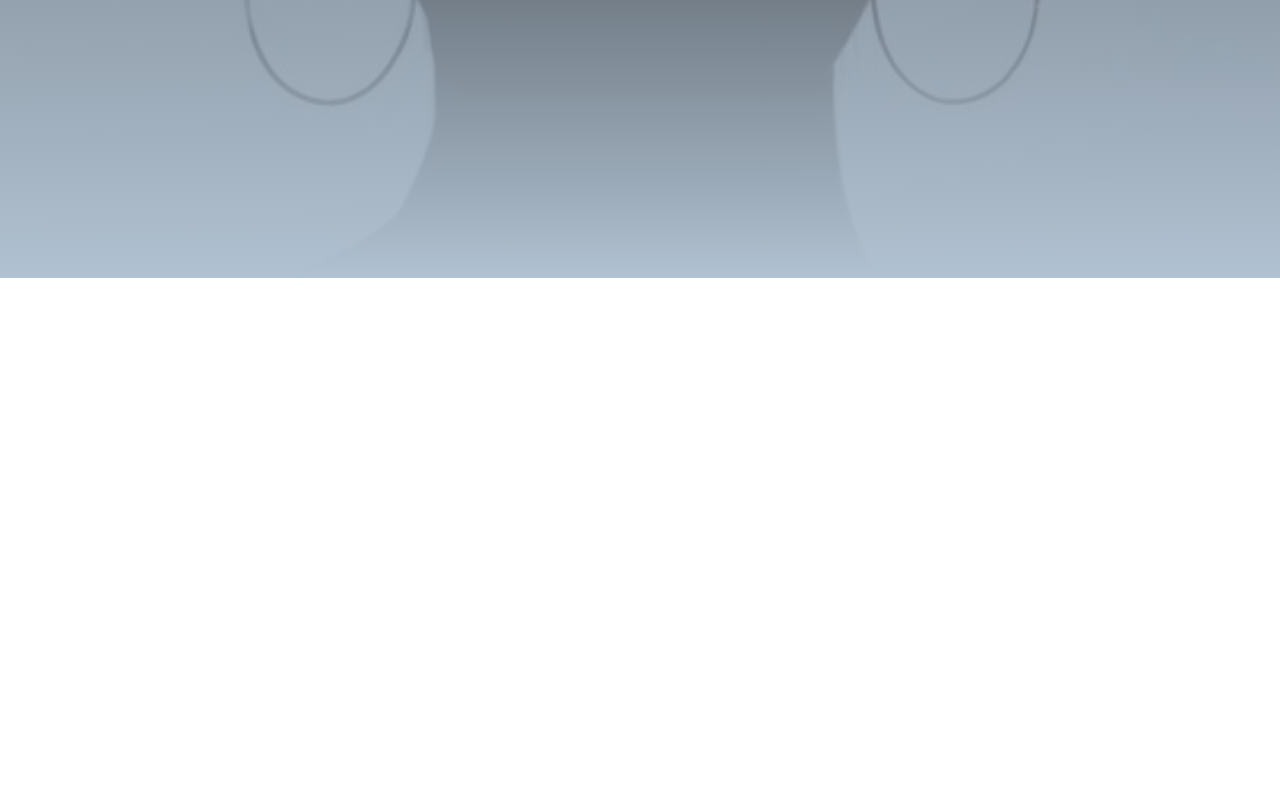
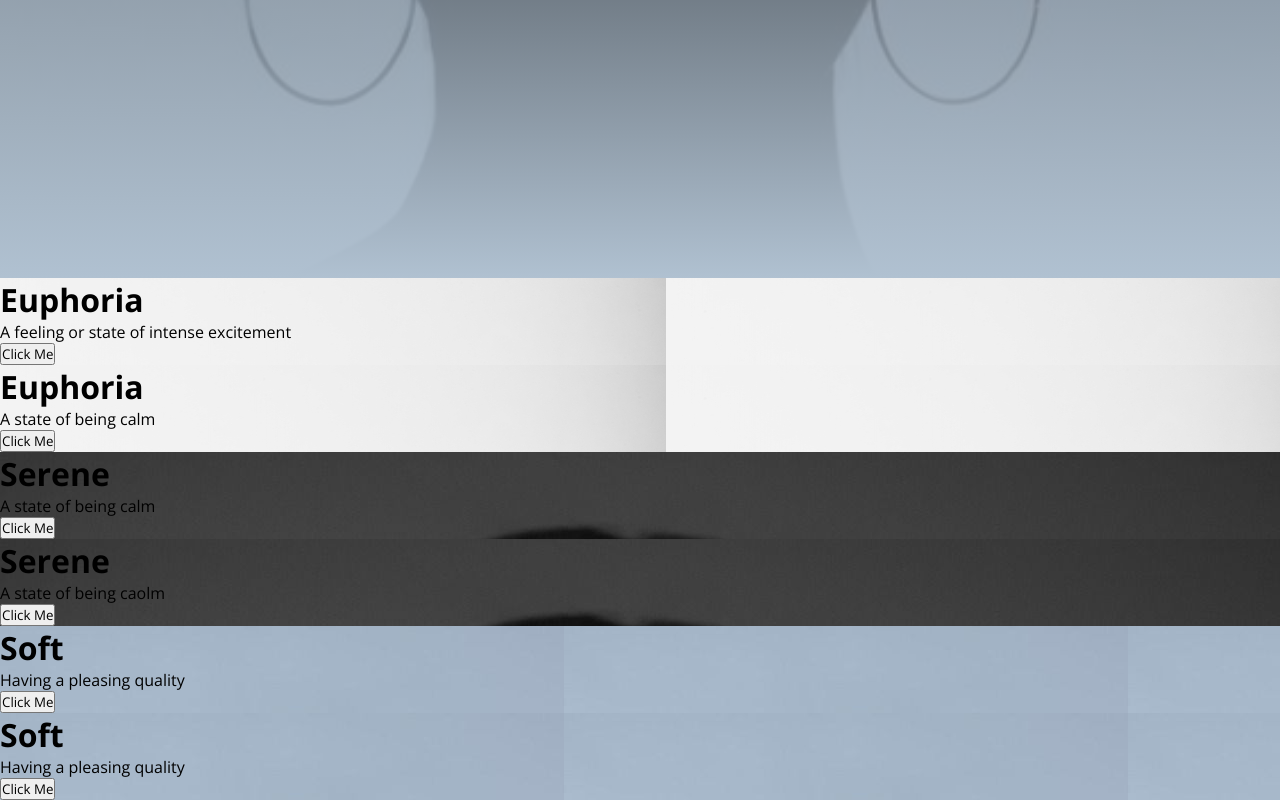
Before and after one commit to neadianyanwu/imageslider, a plain HTML site: page index.html in a window 1280 px wide. Shown: the part 522-1322 px from the top of the page. Before the commit the page ends 800 px from the top, so only its background shows below. Drawn offline with nearby package versions, Linux system fonts and the light colour scheme.

Commit message:
updated commit

```diff
--- a/index.html
+++ b/index.html
@@ -31,7 +31,7 @@
         </div>
    </div>
    <!-- Section: Gallery -->
-   <!-- <div id="gallery">
+   <div id="gallery">
     <div class="slide">
         <div class="items" style="background-image: url(img/bg.png);">
             <div class="title">
@@ -76,7 +76,7 @@
             </div>
         </div>
     </div>
-   </div> -->
+   </div>
 
    <script src="script.js"></script>
 </body>
```
